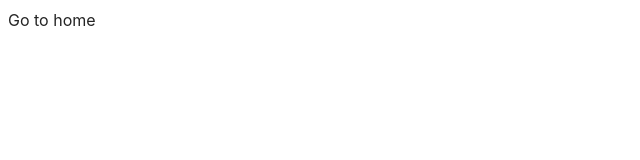
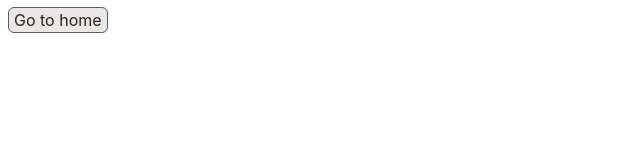
Before and after one commit to T0IIIA/goit-js-hw-10, a website built with Vite: page src/1-timer.html in a window 1280 px wide. Shown: the whole page, without its empty margins (0-640 px from the left). Built offline with nearby package versions, Linux system fonts and the light colour scheme.

Commit message:
anchor styles

```diff
--- a/src/css/styles.css
+++ b/src/css/styles.css
@@ -57,3 +57,17 @@ li:hover {
 .nav:hover {
   color: #FFFFFF;
 }
+
+section a {
+  padding: 2px 5px;
+  border: #5e5d5d 1px solid;
+  border-radius: 6px;
+  background-color: #ece7e7;
+  transition: background-color 0.3s, box-shadow 0.3s, color 0.3s;
+}
+
+section a:hover {
+  background-color: #5e5d5d;
+  box-shadow: 1px 1px 3px 0 #00000069;
+  color: #FFFFFF;
+}
```
